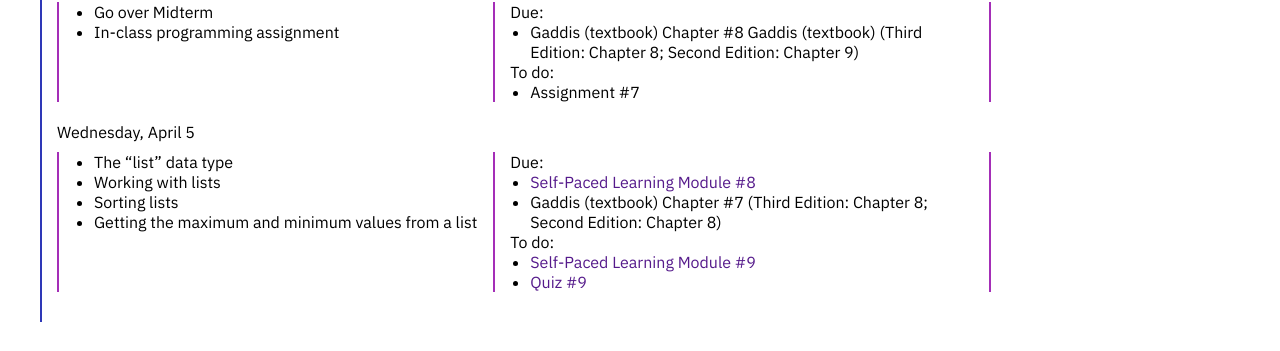
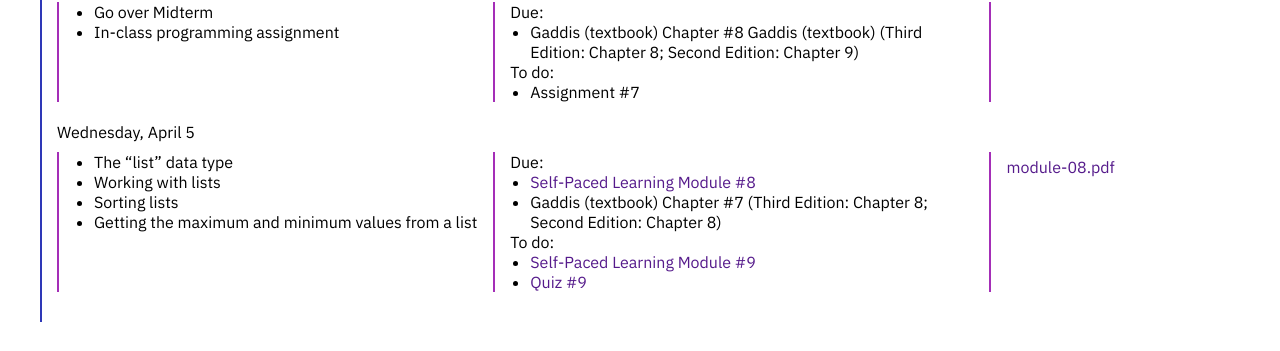
Before and after one commit to emilydidthis/CSCI-UA.0002-Spring23, a Jekyll site: the page built from schedule-MW.markdown, in a window 1280 px wide and 900 px high, scrolled down 3780 px. Shown: the part 103-454 px from the top of the window. Built offline with Jekyll 4.4.1, drawn with Linux system fonts in a browser that asks for light colours.

Commit message:
module 8 slides

```diff
--- a/schedule-MW.markdown
+++ b/schedule-MW.markdown
@@ -610,6 +610,7 @@
 
 ### Materials
 
+<a href="{{ site.url }}{{ site.baseurl }}/assets/slides/module-08.pdf">module-08.pdf</a>
 </div>
 </div>
 <br>
```
Also changed, not shown: 1 other file.
